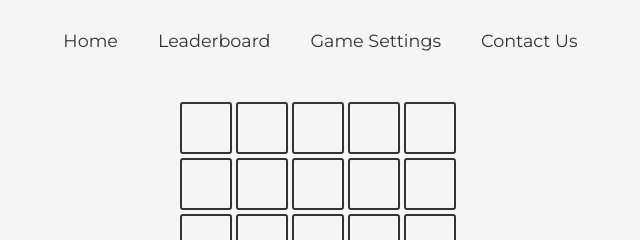
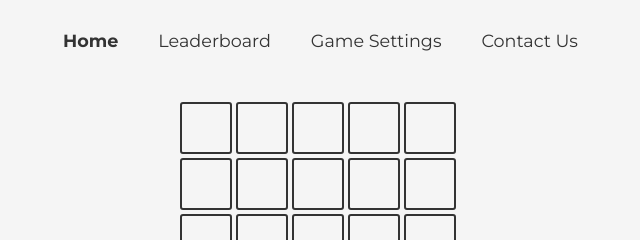
Before and after one commit to CodeRider101/webEngProject, a plain HTML site: page client/html/index.html in a window 1280 px wide. Shown: the top 240 px of the page, 322-962 px from the left. Drawn offline with nearby package versions, Linux system fonts and the light colour scheme; no server answers.

Commit message:
minor fix

```diff
--- a/client/html/index.html
+++ b/client/html/index.html
@@ -22,7 +22,7 @@
 
 
       <ul class="navbar">
-        <li><a href="./index.html" class="active">Home</a></li>
+        <li><a href="./index.html" class="active"><b>Home</b></a></li>
         <li><a href="./leaderboard.html">Leaderboard</a></li>
         <li><a href="./settings.html">Game Settings</a></li>
         <li><a href="./contact.html">Contact Us</a></li>
--- a/server/package.json
+++ b/server/package.json
@@ -19,6 +19,8 @@
     "ejs": "^3.1.9",
     "express": "^4.18.2",
     "mongoose": "^7.3.0",
-    "nodemon": "^2.0.22"
+    "nodemon": "^2.0.22",
+    "run": "^1.4.0",
+    "start": "^5.1.0"
   }
 }
--- a/server/server.js
+++ b/server/server.js
@@ -4,7 +4,6 @@ import cors from 'cors';
 import mongoose from 'mongoose';
 import userRouter from './routes/userRoutes.js';
 import loginRouter from './routes/loginRoutes.js';
-import highScoreSchema from './models/highScoreSchema.js';
 import gameRouter from './routes/gameRoutes.js';
 
 const app = express();
```
Also changed, not shown: 1 other file.
